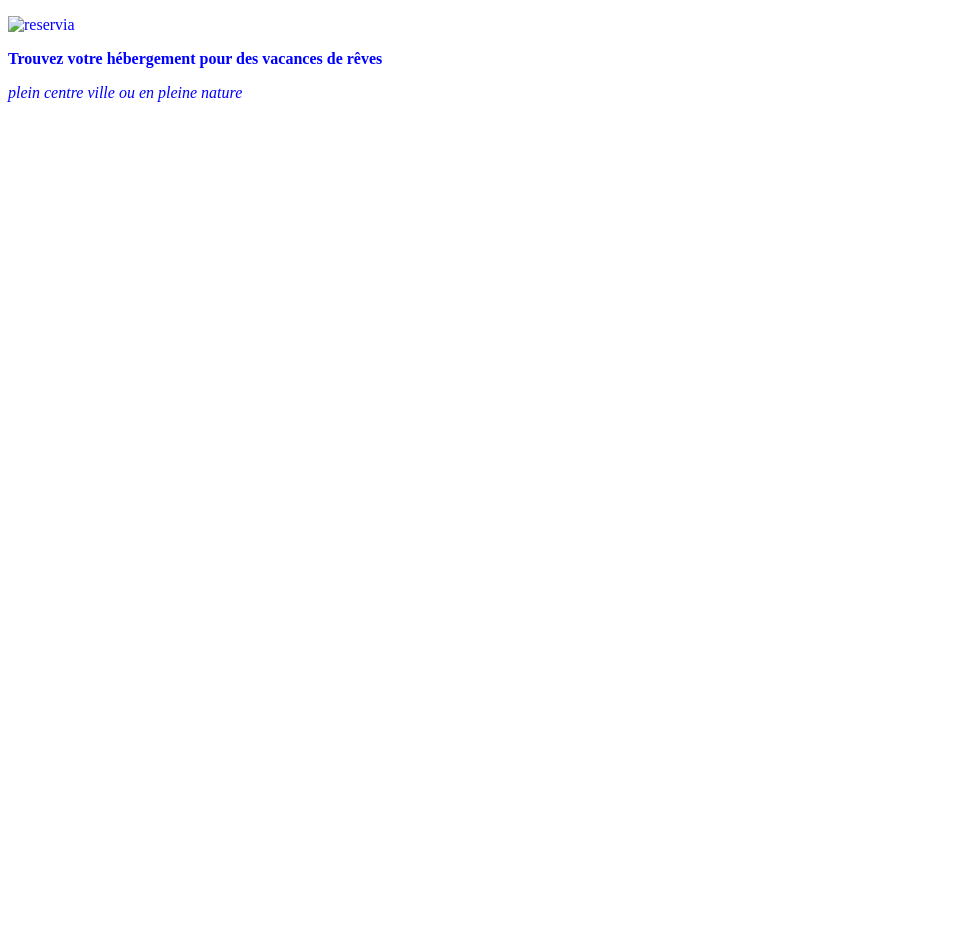
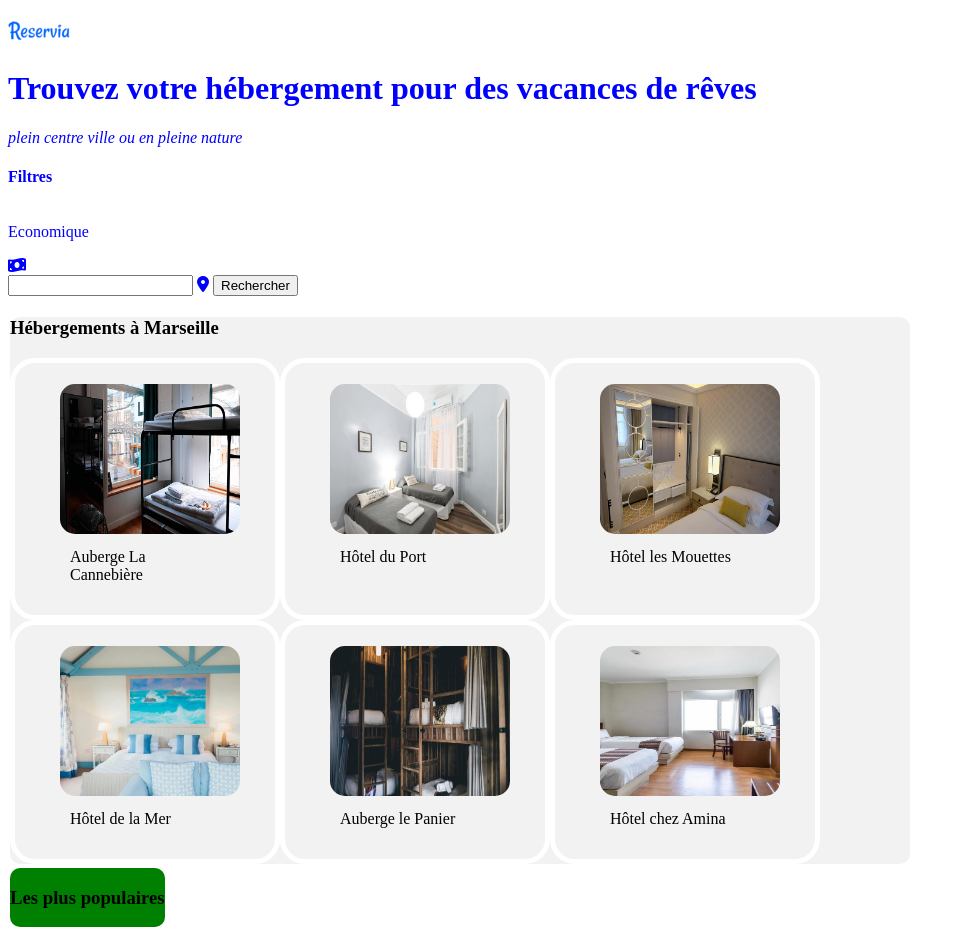
Before and after one commit to M-cyber-85/cyber85_2_01012021, a plain HTML site: page index.html in a window 1280 px wide. Shown: the whole page, without its empty margins (0-965 px from the left). Before the commit the page ends 800 px from the top, so only its background shows below. Drawn offline with Linux system fonts and the light colour scheme; a web font is replaced by a local one.

Commit message:
ajout hebergements

```diff
--- a/css/style.css
+++ b/css/style.css
@@ -1,4 +1,77 @@
-body
-{
+body,
+html {
+    font-family: "Raleway Regular","Sans serif"
+}
+
+body {
     color: blue;
 }
+
+section {
+    color: black;
+    padding: 2px;
+}
+
+#hebergement-global {
+    background-color: #f2f2f2;
+    border-radius: 10px;
+    width: 900px;
+}
+
+#container-hebergement {
+    border-radius: 10px;
+    justify-self: start;
+    display: flex;
+    flex-direction: row;
+    flex-wrap: wrap;
+    justify-content: flex-start;
+}
+
+.hebergement {
+    border: 5px solid white;
+    border-radius: 25px;
+    width: 250px;
+    padding: 5px;
+}
+
+.hebergement img {
+    width: 180px;
+    height: 150px;
+    border-radius: 15px
+}
+
+.hebergementspopulaires {
+    background-color: green;
+    border-radius: 10px;
+    justify-self: start;
+    display: flex;
+    flex-direction: row;
+    flex-wrap: wrap;
+    justify-content: flex-start;
+}
+
+
+
+
+
+
+
+
+
+
+.containerBtn {
+    color: blue;
+}
+
+.searchFilterMoney{
+    display: flex;
+    align-items: center;
+}
+
+
+figcaption {
+    color:black;
+    font: 'Raleway Regular';
+    padding: 10px;
+    text-align:left
+}
--- a/index.html
+++ b/index.html
@@ -1,19 +1,79 @@
 <!DOCTYPE html>
 <html>
     <head>
-
         <meta charset="utf-8" />
         <link rel="stylesheet" href="css/style.css" />
+        <title>Reservia, votre hébergement de vacances</title>
+        <link href="https://fr.allfont.net/allfont.css?fonts=raleway-regular" rel="stylesheet" type="text/css" />
+        <script src="https://kit.fontawesome.com/416e4a1113.js" crossorigin="anonymous"></script>
+    </head>
 
-
-        <title>Reservia, votre hébergement de vacances</title>
-    </head>
+    <!-- corps de la page -->
     <body>
         <p><img src="images/petit_logo_reservia_desktop.png" alt="reservia"></p>
 
+        <h1><strong>Trouvez votre hébergement pour des vacances de rêves</strong></h1>
+        <p><em>plein centre ville ou en pleine nature</em></p>
 
-    <p><strong>Trouvez votre hébergement pour des vacances de rêves</p></strong></p>
-        <p><em>plein centre ville ou en pleine nature</em> </p>
-
+        <div class="searchFilters">
+            <h4 class="searchFilterMoneysearchFiltersTitle">Filtres</h4>
+            <div class="searchFilterMoney"></div>
+            <p>Economique</p>
+            <i class="fas fa-money-bill-wave"></i>
+        </div>
+        <div id="containerBtn">
+            <input type="search" class="text">
+           <i class="fas fa-map-marker-alt"></i> <button type="button" class="btn btn-primary">Rechercher</button>
+        </div>
+        <!-- hébergements -->
+        <section>
+            <div id="hebergement-global">
+                <h3><strong>Hébergements à Marseille</strong></h3>
+                <div id="container-hebergement">
+                    <div class="hebergement">
+                        <figure>
+                            <img src="images/hotels/auberge-de-la-cannebiere.jpg" alt="chambre hotel" title="Auberge La Cannebière">
+                            <figcaption>Auberge La Cannebière</figcaption>
+                        </figure>
+                    </div>
+                    <div class="hebergement">
+                        <figure>
+                            <img src="images/hotels/hotel-du-port.jpg" alt="chambre hotel"title="Hôtel du Port">
+                            <figcaption>Hôtel du Port</figcaption>
+                        </figure>
+                    </div>
+                    <div class="hebergement">
+                        <figure>
+                            <img src="images/hotels/hotel-les-mouettes.jpg" alt="chambre hotel"title="Hôtel les Mouettes">
+                            <figcaption>Hôtel les Mouettes</figcaption>
+                        </figure>
+                    </div>
+                    <div class="hebergement">
+                        <figure>
+                            <img src="images/hotels/hotel-de-la-mer.jpg" alt="chambre hotel"title="Hôtel de la Mer">
+                            <figcaption>Hôtel de la Mer</figcaption>
+                        </figure>
+                    </div>
+                    <div class="hebergement">
+                        <figure>
+                            <img src="images/hotels/auberge-le-panier.jpg" alt="chambre hotel"title="Auberge le Panier">
+                            <figcaption>Auberge le Panier</figcaption>
+                        </figure>
+                    </div>
+                    <div class="hebergement">
+                        <figure>
+                            <img src="images/hotels/hotel-chez-amina.jpg" alt="chambre hotel"title="Hôtel chez Amina">
+                            <figcaption>Hôtel chez Amina</figcaption>
+                        </figure>
+                    </div>
+                </div>
+            </div>
+        </section>
+        <!--les plus populaires-->
+        <section>
+            <aside class="hebergementspopulaires">
+            <h3 class="hebergementspopulairestitre">Les plus populaires</h3>
+            </div>
+        </section>
     </body>
-</html>
+</html
```
Also changed, not shown: images/hotels/au-coeur-de-leau-chambres-dhotes.jpg (added), images/hotels/auberge-de-la-cannebiere.jpg (added), images/hotels/auberge-le-panier.jpg (added), images/hotels/hotel-chez-amina.jpg (added), images/hotels/hotel-de-la-mer.jpg (added), images/hotels/hotel-du-port.jpg (added), images/hotels/hotel-le-soleil-du-matin.jpg (added), images/hotels/hotel-les-mouettes.jpg (added), images/hotels/hotel-tout-bleu-et-blanc.jpg (added), images/petit_logo_reservia_desktop.png (renamed from images/petit_logo_reservia_desktop.png.png), images/symboles/map-marker-alt-solid.svg (added).
